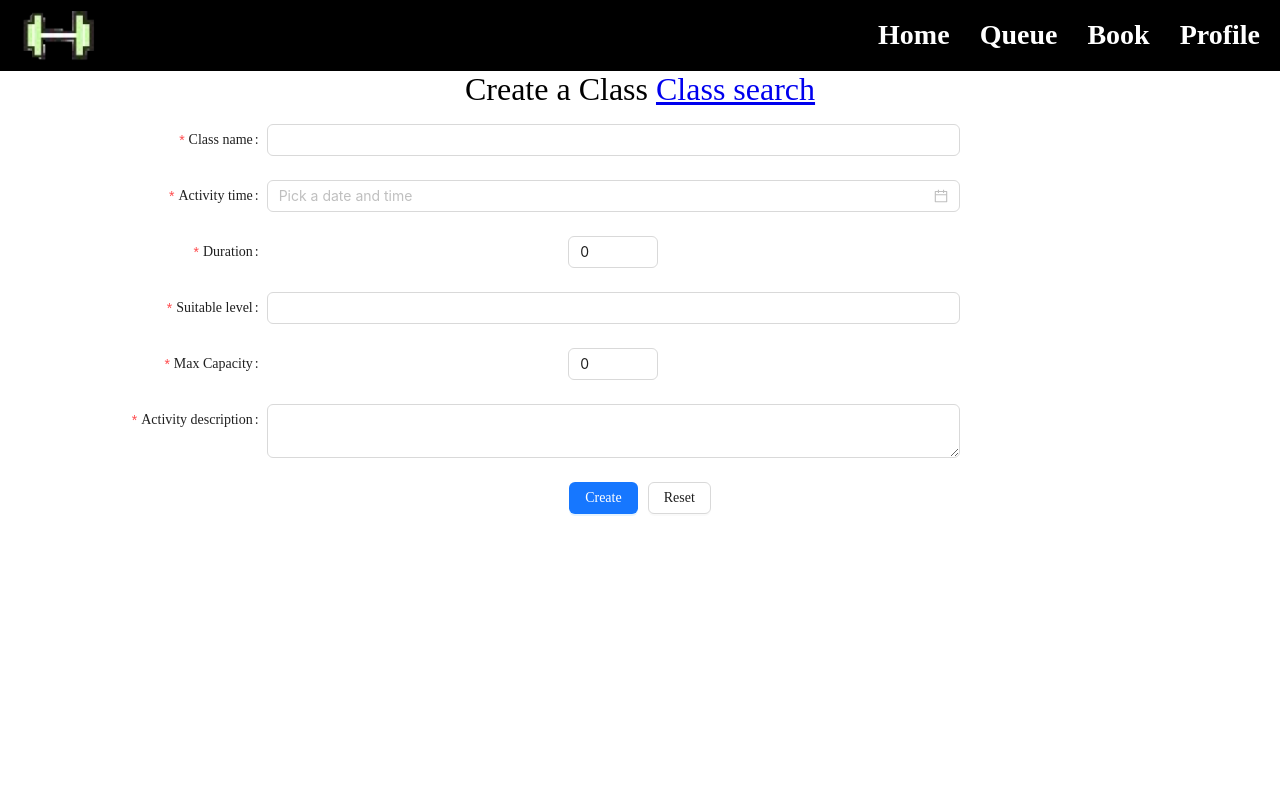
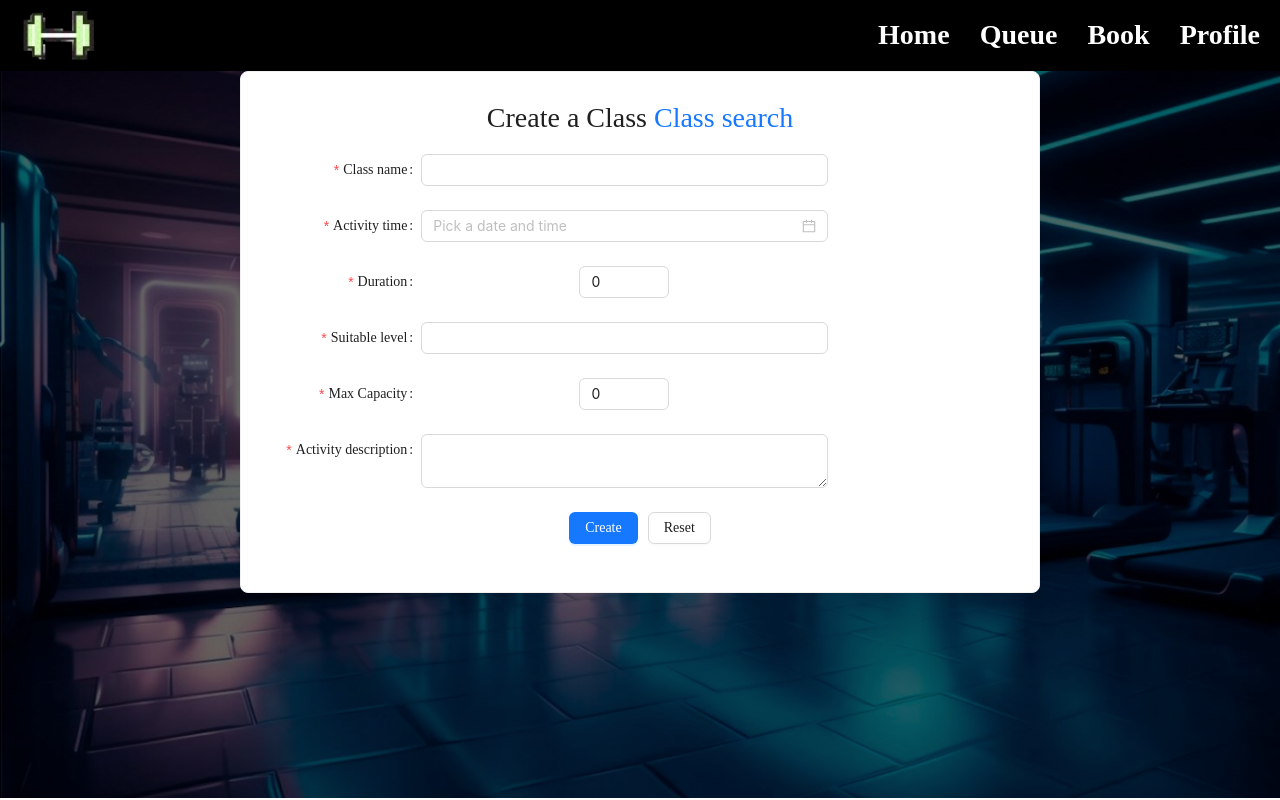
Before and after one commit to vynious/gym-daddy-app, a Vue app: page /createClass in a window 1280 px wide. Built offline with nearby package versions, Linux system fonts and the light colour scheme; a web font is replaced by a local one.

Commit message:
Update background and card

```diff
--- a/src/views/ClassSearch.vue
+++ b/src/views/ClassSearch.vue
@@ -1,6 +1,8 @@
 <template>
-    <div style="font-family: 'Poppins Medium';">
-      <a-table :columns="columns" :data-source="data" @change="onChange" style="font-family: 'Poppins Medium';"></a-table>
+    <div class="background" style="font-family: 'Poppins Medium';">
+      <a-card style="width: 1000px">
+        <a-table :columns="columns" :data-source="data" @change="onChange" style="font-family: 'Poppins Medium';"></a-table>
+      </a-card>
     </div>
   </template>
 
@@ -91,6 +93,17 @@
   </script>
 
 <style>
+  .background {
+        background-image: url("../assets/background.png");
+        background-size: cover;
+        background-position: center;
+        height: 90.9vh;
+        display: flex;
+        flex-direction: column; /* Align items in a column */
+        justify-content: flex-start; /* Start from the top */
+        align-items: center;
+        font-family: "Poppins Medium";
+    }
 @import url(https://db.onlinewebfonts.com/c/0c28006f19928dfd146027cfd7024ca0?family=Poppins+Medium);
 @import url(https://db.onlinewebfonts.com/c/07ecc0aa9ce268962dea7356eeff50a6?family=Poppins+Bold);
 
--- a/src/views/CreateClass.vue
+++ b/src/views/CreateClass.vue
@@ -1,6 +1,7 @@
 <!-- admin side -->
 <template>
-  <div class="background">
+  <div class="background" >
+    <a-card style="width: 800px">
       <h1>Create a Class <router-link to="/classSearch">Class search</router-link></h1>
       <a-form
         ref="formRef"
@@ -12,7 +13,6 @@
         <a-form-item label="Class name" name="className"  style="font-family: 'Poppins Medium';">
           <a-input v-model:value="formState.className" />
         </a-form-item>
-
         <a-form-item label="Activity time" required name="activityTime">
           <a-date-picker
             v-model:value="formState.activityTime"
@@ -39,6 +39,7 @@
           <a-button style="font-family: 'Poppins Medium'; margin-left: 10px" @click="resetForm" >Reset</a-button>
         </a-form-item>
       </a-form>
+    </a-card>
   </div>
 </template>
 
@@ -121,6 +122,17 @@ const resetForm = () => {
 </script>
 
 <style>
+  .background {
+        background-image: url("../assets/background.png");
+        background-size: cover;
+        background-position: center;
+        height: 90.9vh;
+        display: flex;
+        flex-direction: column; /* Align items in a column */
+        justify-content: flex-start; /* Start from the top */
+        align-items: center;
+        font-family: "Poppins Medium";
+    }
 h1{
   font-family: "Poppins Bold";
 }
```
Lines whose indentation alone changed are shown as unchanged.
